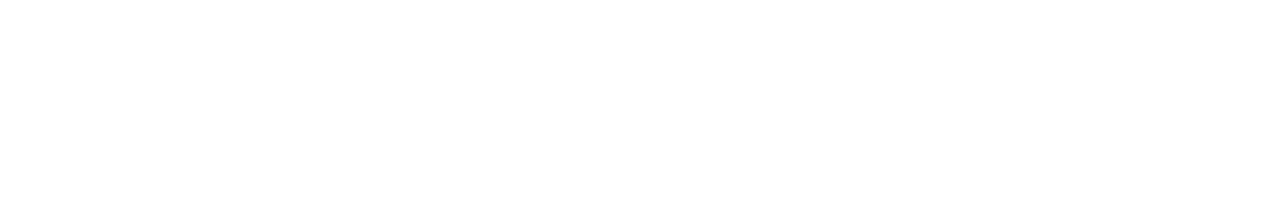
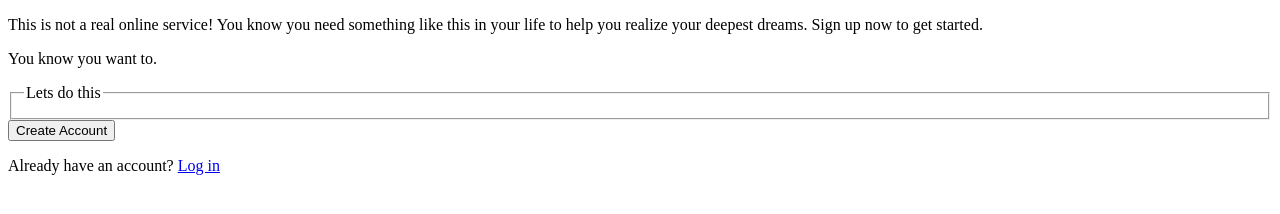
Before and after one commit to haze-09/Odin-sign-up-form, a plain HTML site: page index.html in a window 1280 px wide. Drawn offline with Linux system fonts and the light colour scheme.

Commit message:
page layoutting in progress

```diff
--- a/index.html
+++ b/index.html
@@ -7,6 +7,31 @@
     <link rel="stylesheet" href="style.css">
 </head>
 <body>
+    <div>
+
+    </div>
+    <div>
+        <div>
+            <p>
+                This is not a real online service! You know you need something
+                like this in your life to help you realize your deepest dreams.
+                Sign up now to get started.
+            </p>
+            <p>
+                You know you want to.
+            </p>
+        </div>
+        <form action="" method="post">
+            <fieldset>
+                <legend>Lets do this</legend>
+            </fieldset>
+            <button type="submit">Create Account</button>
+            <p>Already have an account? <a href="http://">Log in</a></p>
+        </form>
+
+
+
+    </div>
 
 </body>
 </html>
```
